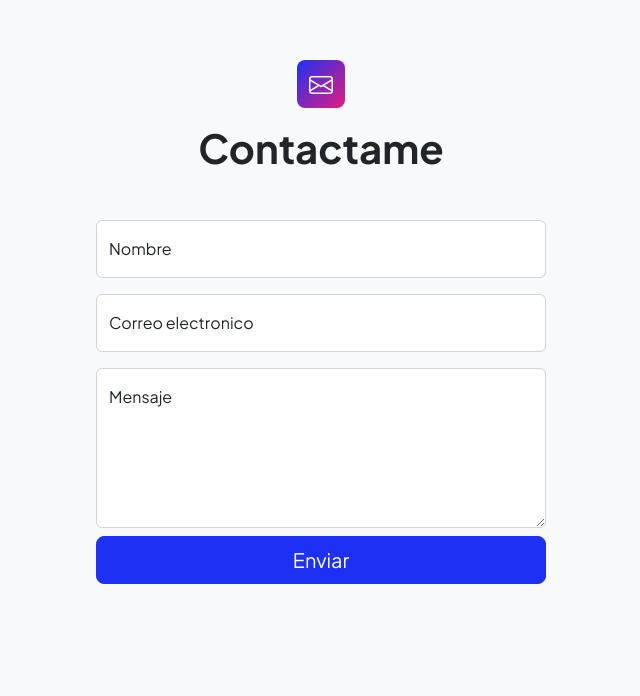
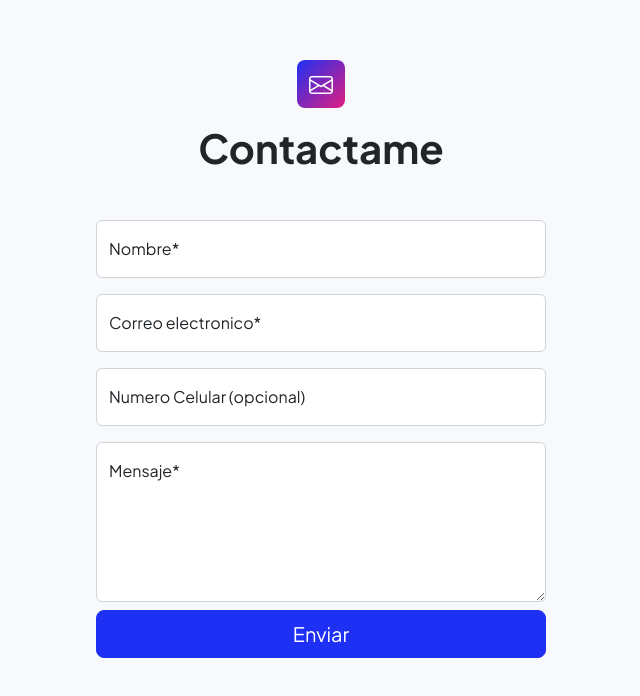
Before and after one commit to oriamruiz/portfolio, a plain HTML site: page index.html in a window 1280 px wide. Shown: the part 4004-4700 px from the top of the page, without its empty margins (319-959 px from the left). Drawn offline with nearby package versions, Linux system fonts and the light colour scheme.

Commit message:
Update index.html

```diff
--- a/index.html
+++ b/index.html
@@ -6,9 +6,9 @@
     <meta name="viewport" content="width=device-width, initial-scale=1, shrink-to-fit=no" />
     <meta name="description" content="" />
     <meta name="author" content="" />
-    <title>Oriam Ruiz Portfolio </title>
+    <title>Oriam Ruiz Then - Portfolio</title>
     <!-- Favicon-->
-    <link rel="icon" type="image/x-icon" href="assets/favicon.ico" />
+    <link rel="icon" type="image/x-icon" href="assets/portfolio.ico" />
     <!-- Custom Google font-->
     <link rel="preconnect" href="https://fonts.googleapis.com" />
     <link rel="preconnect" href="https://fonts.gstatic.com" crossorigin />
@@ -686,22 +686,27 @@
                                 <div class="form-floating mb-3">
                                     <input class="form-control" id="name" name="Nombre" type="text"
                                         placeholder="Introduce tu nombre..." required />
-                                    <label for="name">Nombre</label>
+                                    <label for="name">Nombre*</label>
 
                                 </div>
 
                                 <div class="form-floating mb-3">
                                     <input class="form-control" id="email" name="Correo" type="email"
                                         placeholder="name@example.com" required />
-                                    <label for="email">Correo electronico</label>
+                                    <label for="email">Correo electronico*</label>
 
                                 </div>
 
+                                <div class="form-floating mb-3">
+                                    <input class="form-control" id="phone" name="Telefono" type="tel" placeholder="(123) 456-7890" />
+                                    <label for="phone">Numero Celular (opcional)</label>
+
+                                </div>
 
                                 <div class="form-floating mb-3">
                                     <textarea class="form-control" name="Mensaje" id="message" type="text"
                                         placeholder="Introduce tu mensaje..." style="height: 10rem" required></textarea>
-                                    <label for="message">Mensaje</label>
+                                    <label for="message">Mensaje*</label>
 
 
 
```
